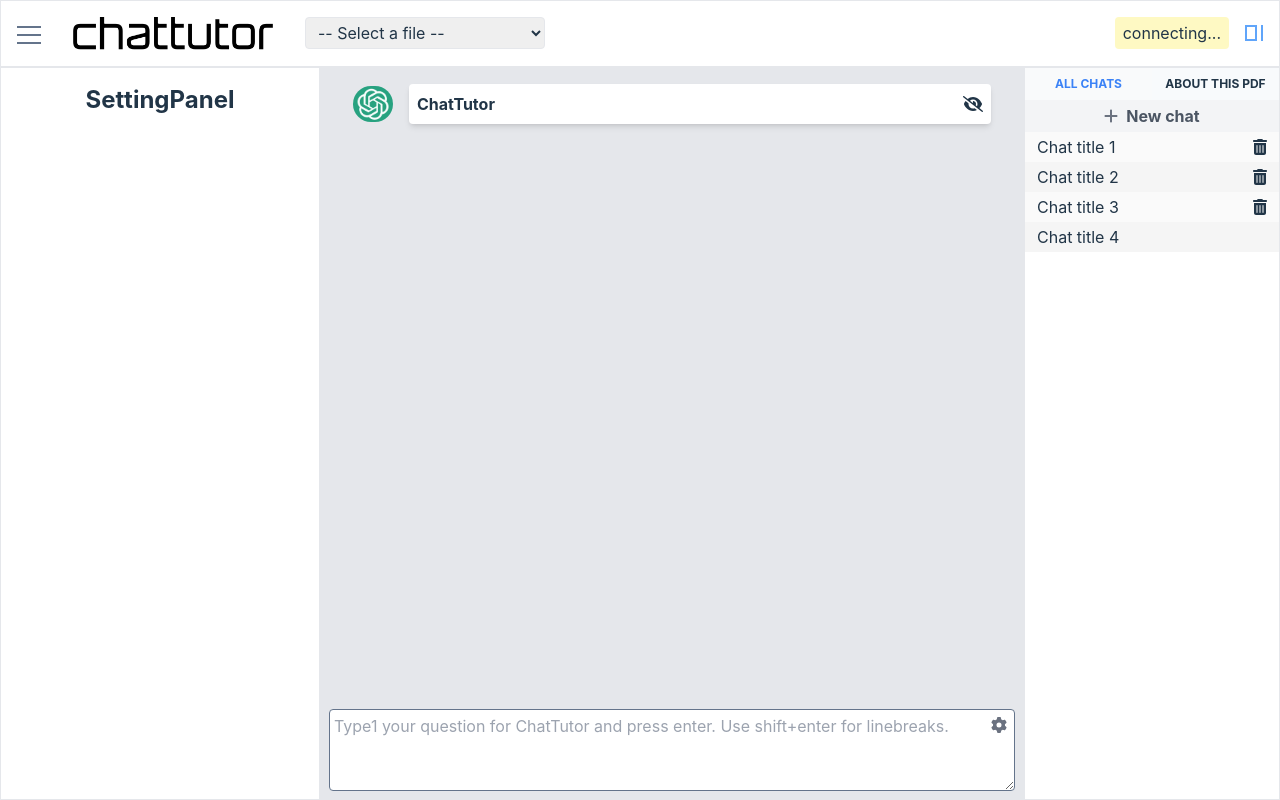
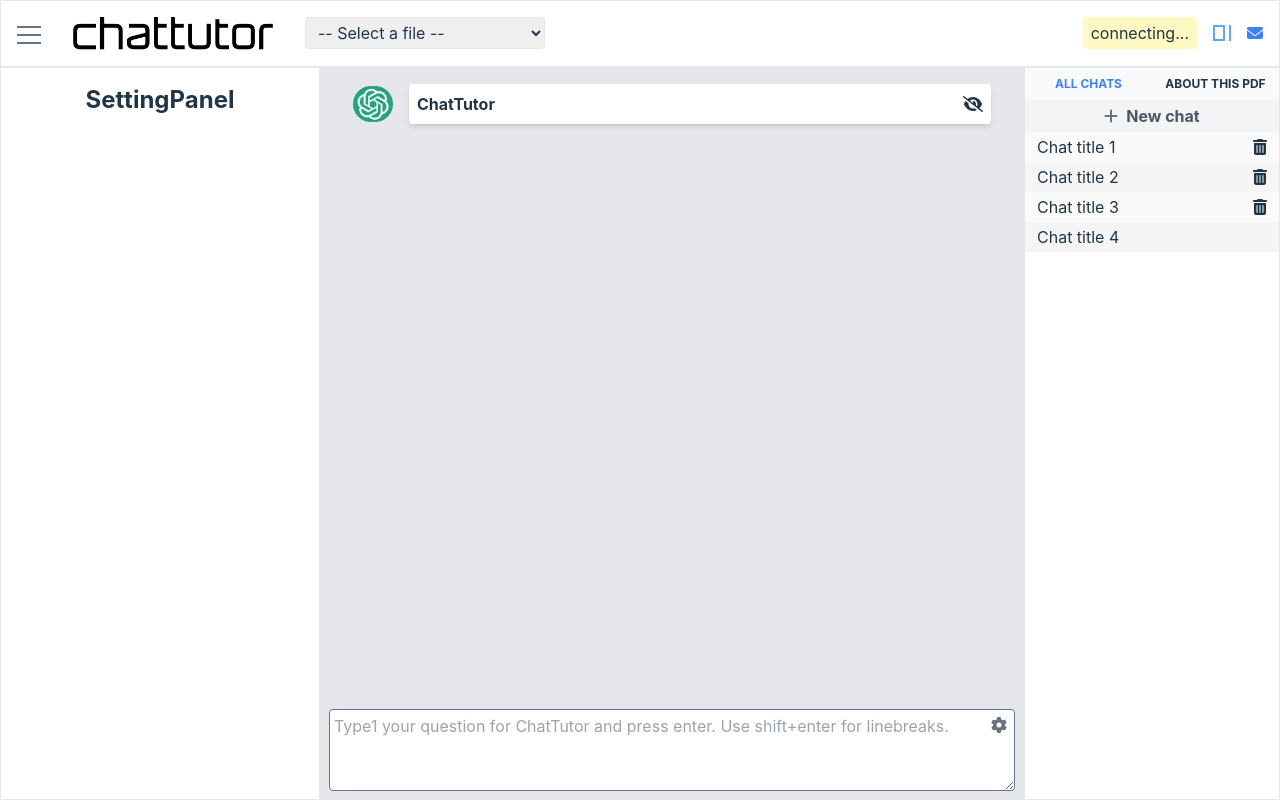
Before and after one commit to sudhansom/chattutor-react, a React (Vite) app: page / in a window 1280 px wide. Built offline with nearby package versions, Linux system fonts and the light colour scheme.

Commit message:
add feedback icon in navbar

```diff
--- a/src/components/RightNavigation.jsx
+++ b/src/components/RightNavigation.jsx
@@ -1,4 +1,7 @@
 import { useState } from "react";
+
+import { FontAwesomeIcon } from "@fortawesome/react-fontawesome";
+import { faEnvelope } from "@fortawesome/free-solid-svg-icons";
 
 const RightNavigation = ({ setShowChat }) => {
   const [toogle, setToogle] = useState(true);
@@ -18,6 +21,9 @@
           className="h-4 w-3 border-2 border-blue-400 group-hover:border-blue-500 "></div>
         <div className="h-4 border border-blue-400 group-hover:border-blue-500 "></div>
       </div>
+      <a href="https://forms.monday.com/forms/8dcad997de4ef2c74a10cb09178a17d7?r=euc1" target="_blank" role="button">
+      <FontAwesomeIcon className="text-blue-500 hover:text-blue-300" icon={faEnvelope} />
+      </a>
     </div>
   );
 };
```
